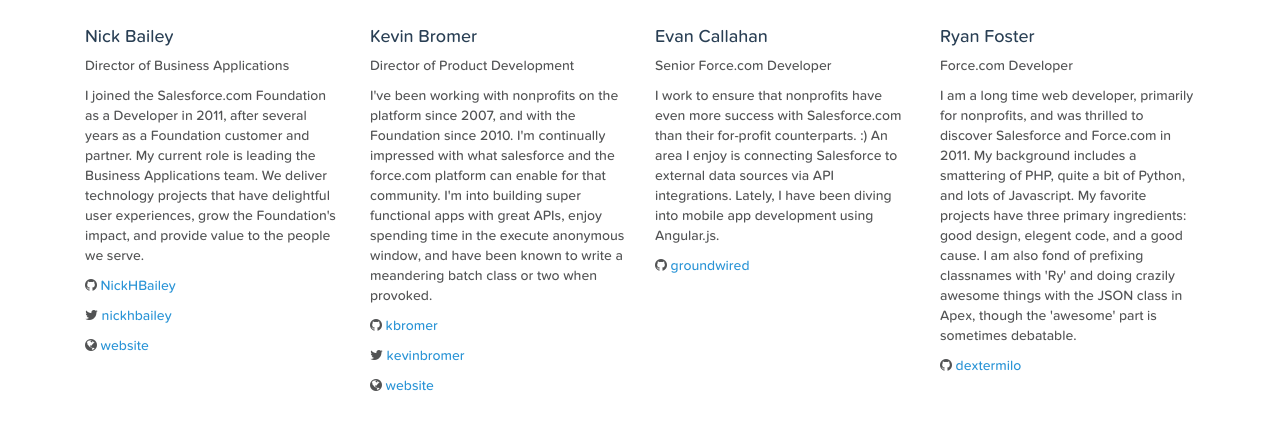
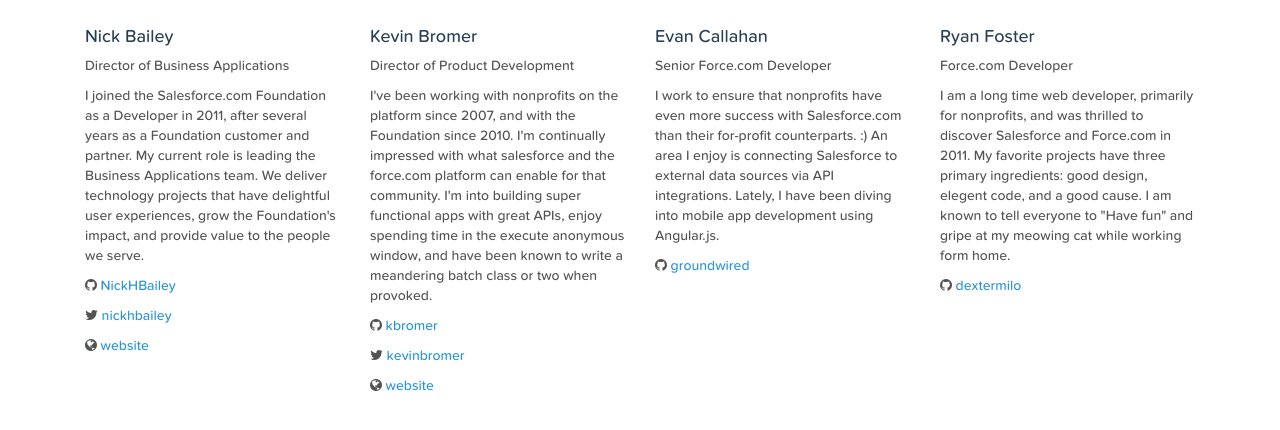
Before and after one commit to dvenor/salesforcefoundation.github.io, a Jekyll site: the page built from index.html, in a window 1280 px wide and 900 px high, scrolled down 1471 px, cut to the strip 173-631 px from the top of the window. Shown: the top 430 px of the strip. Built offline with Jekyll 4.4.1, drawn with Linux system fonts in a browser that asks for light colours; Markdown is read by kramdown in place of the engine named in the settings; the list of posts is cut into pages by our own code; some of the changed text lies outside the part shown.

Commit message:
bio updates

```diff
--- a/_data/members.yml
+++ b/_data/members.yml
@@ -21,7 +21,7 @@
   avatar:         https://avatars0.githubusercontent.com/u/779557
   github:         dextermilo
   title:          "Force.com Developer"
-  bio:            "I am a long time web developer, primarily for nonprofits, and was thrilled to discover Salesforce and Force.com in 2011. My background includes a smattering of PHP, quite a bit of Python, and lots of Javascript. My favorite projects have three primary ingredients: good design, elegent code, and a good cause. I am also fond of prefixing classnames with 'Ry' and doing crazily awesome things with the JSON class in Apex, though the 'awesome' part is sometimes debatable."
+  bio:            "I am a long time web developer, primarily for nonprofits, and was thrilled to discover Salesforce and Force.com in 2011. My favorite projects have three primary ingredients: good design, elegent code, and a good cause. I am known to tell everyone to \"Have fun\" and gripe at my meowing cat while working form home."
 David Habib:
   github:         davidhabib
   avatar:         https://avatars0.githubusercontent.com/u/908119
@@ -50,10 +50,11 @@
   bio:            "I’m a certified Admin, Developer, and Advanced Developer. I came to the Salesforce platform from the Java and PHP worlds, upon realizing the enormous productivity gains that you can achieve in this platform. I live in the world of Triggers, Batches, Classes, and Scheduled jobs, and enjoy designing and writing robust object-oriented code. I joined the Foundation in 2013, and strive to provide our customer and partners with the right technical solutions that empower them to fulfill their missions."
   twitter:        "carloseiroa"
 Cheryl Porro:
-  title:
   github:         cporro
   avatar:         https://avatars3.githubusercontent.com/u/7000589
   title:          "SVP, Tech and Product"
+  bio:            "I have the honor of leading the phenomenal Salesforce Foundation technology & products team which builds product for nonprofits, for higher ed institutions, for salesforce.com to support volunteerism, probono, and matching, and for our own selves to help us run the business of the Foundation. I have been with the Foundation since February 2014 after spending 8.5 years in the Salesforce.com platform engineering team in various roles. In my spare time I do probono work for a handful of San Francisco nonprofits, run road races, hang out with my family, etc."
+  twitter:        cporro_sfdc
 Jon Michael Varese:
   github:         jvarese
   avatar:         https://avatars2.githubusercontent.com/u/7268038
```
